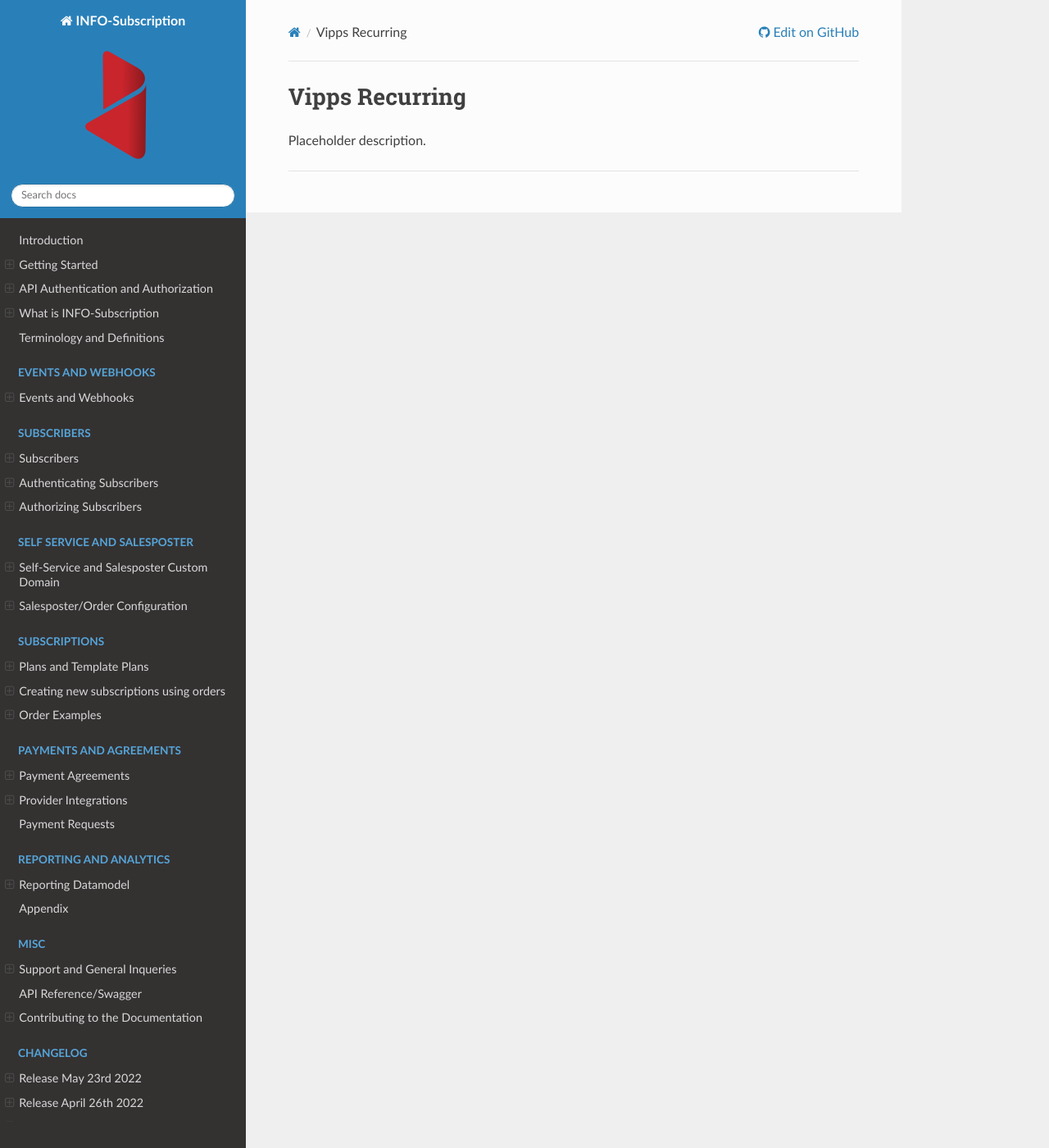
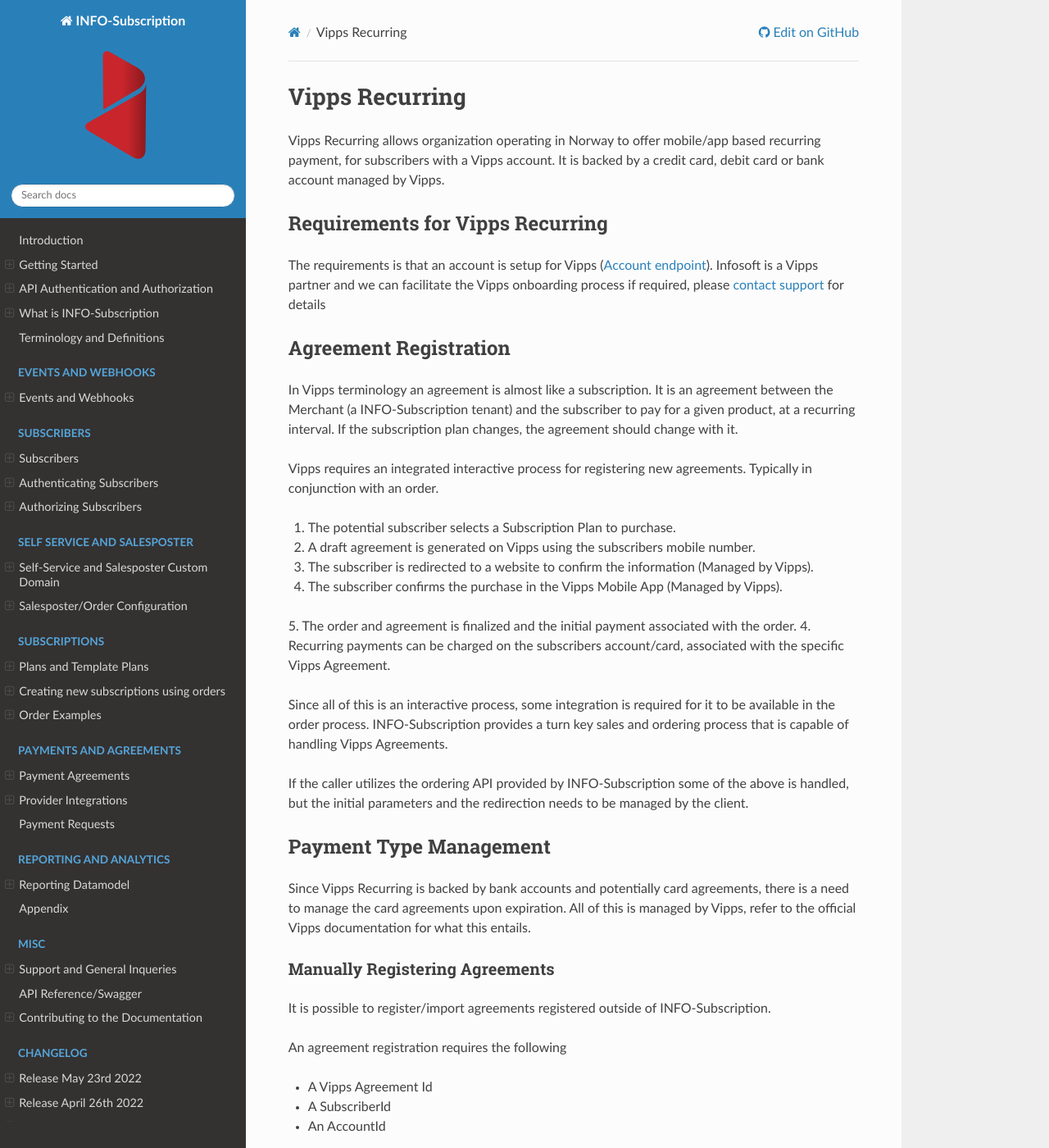
Before and after one commit to infosoftas/info-subscription-doc, a Sphinx documentation site: the page built from source/payments/providers/vipps.rst, in a window 1280 px wide and 1400 px high. Shown: the whole window at 82% size. Built offline with Sphinx 7.4.7 and the Read the Docs theme 2.0.0, drawn with Linux system fonts in a browser that asks for light colours; formulas are drawn with MathJax 3; some of the changed text lies outside the part shown.

Commit message:
Added initial Vipps description.

```diff
--- a/source/payments/providers/vipps.rst
+++ b/source/payments/providers/vipps.rst
@@ -3,4 +3,76 @@
 Vipps Recurring
 ================
 
-Placeholder description.
+Vipps Recurring allows organization operating in Norway to offer mobile/app based recurring payment, for subscribers with a Vipps account.
+It is backed by a credit card, debit card or bank account managed by Vipps.
+
+Requirements for Vipps Recurring
+--------------------------------
+The requirements is that an account is setup for Vipps (:api-ref:`Account endpoint<Account/post_vipps_account>`).
+Infosoft is a Vipps partner and we can facilitate the Vipps onboarding process if required, please :ref:`contact support <reporting-bugs>` for details
+
+Agreement Registration
+----------------------
+In Vipps terminology an agreement is almost like a subscription.
+It is an agreement between the Merchant (a |projectName| tenant) and the subscriber to pay for a given product, at a recurring interval.
+If the subscription plan changes, the agreement should change with it.
+
+Vipps requires an integrated interactive process for registering new agreements. Typically in conjunction with an order.
+
+1. The potential subscriber selects a Subscription Plan to purchase.
+2. A draft agreement is generated on Vipps using the subscribers mobile number.
+3. The subscriber is redirected to a website to confirm the information (Managed by Vipps).
+4. The subscriber confirms the purchase in the Vipps Mobile App (Managed by Vipps).
+5. The order and agreement is finalized and the initial payment associated with the order.
+4. Recurring payments can be charged on the subscribers account/card, associated with the specific Vipps Agreement.
+
+Since all of this is an interactive process, some integration is required for it to be available in the order process.
+|projectName| provides a turn key sales and ordering process that is capable of handling Vipps Agreements.
+
+If the caller utilizes the ordering API provided by |projectName| some of the above is handled, but the initial parameters and the redirection needs to be managed by the client.
+
+Payment Type Management
+-----------------------
+Since Vipps Recurring is backed by bank accounts and potentially card agreements, there is a need to manage the card agreements upon expiration.
+All of this is managed by Vipps, refer to the official Vipps documentation for what this entails.
+
+Manually Registering Agreements
+~~~~~~~~~~~~~~~~~~~~~~~~~~~~~~
+It is possible to register/import agreements registered outside of |projectName|.
+
+An agreement registration requires the following
+
+* A Vipps Agreement Id
+* A SubscriberId
+* An AccountId
+
+The agreement is created by sending a POST request to the :api-ref:`agreement endpoint<VippsAgreement/post_vipps_agreement>`, an example request body might look like:
+
+.. code-block:: json
+
+    {
+        "accountId" : "a28373e1-5733-4682-98f0-549cb59800f8",
+        "subscriberId" : "acecdb1d-b78b-45bd-9374-4feee7edaf72",
+        "vippsAgreementId" : "agr_123456",
+    }
+
+The output of such a request is a new Id for the agreement, which can then be used to register a general payment agreement as described in the section for :ref:`managing agreements <manage-payment-agreement>`
+
+Creating Charges
+----------------
+A charge is the Vipps Recurring terminology for doing a debit/charge transaction on the subscribers account.
+Once submitted, if not cancelled by the merchant, will lead to an account transfer on the given due date.
+
+Charges are automatically created and cancelled for subscriptions on a Vipps Recurring agreement.
+There should be minimal need for manually creating charges.
+Please let us know if you have specific scenarios that is not supported.
+
+Charges can be created directly using the API if required, using :api-ref:`the charges endpoint <Charges/post_vipps_charges>`.
+
+.. Caution::
+
+    Depending on the registration process, new agreements may be created with a maximum debit amount per month.
+    Using the subscription agreement for external charges runs the risk of exceeding this amount.
+    This in turn leads to rejected charges and unpaid invoices for the regular subscription.
+
+    Use this feature with some caution if the agreement is used by a subscription.
```
